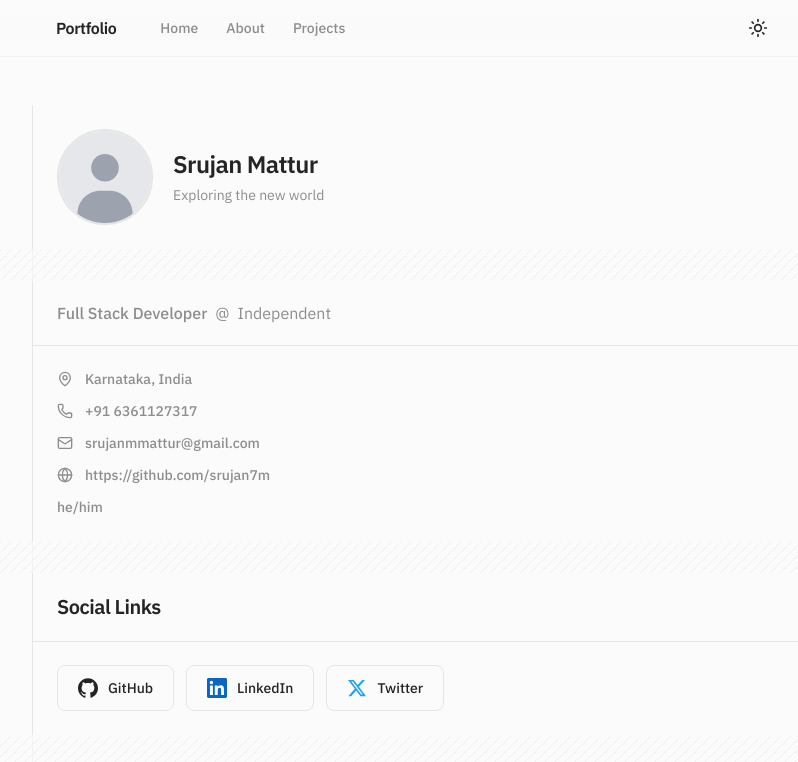
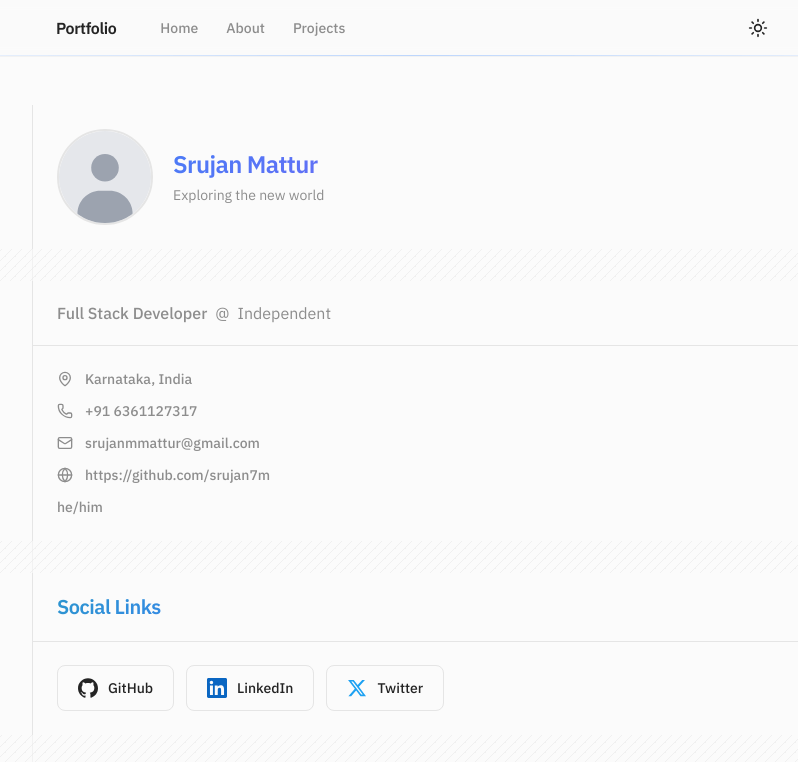
Before and after one commit to srujan7m/portfolio, a Next.js app: page / in a window 1280 px wide. Shown: the top 762 px of the page, without its empty margins (224-1022 px from the left). Built offline with nearby package versions, Linux system fonts and the light colour scheme; no server answers.

Commit message:
feat: add gradient animations and effects

```diff
--- a/app/globals.css
+++ b/app/globals.css
@@ -160,4 +160,87 @@
   .screen-line-before {
     @apply relative before:absolute before:-top-px before:left-0 before:h-px before:w-full before:bg-border;
   }
+
+  @keyframes fade-in-up {
+    from {
+      opacity: 0;
+      transform: translateY(20px);
+    }
+    to {
+      opacity: 1;
+      transform: translateY(0);
+    }
+  }
+
+  @keyframes fade-in {
+    from {
+      opacity: 0;
+    }
+    to {
+      opacity: 1;
+    }
+  }
+
+  @keyframes slide-in-left {
+    from {
+      opacity: 0;
+      transform: translateX(-20px);
+    }
+    to {
+      opacity: 1;
+      transform: translateX(0);
+    }
+  }
+
+  @keyframes gradient-shift {
+    0%, 100% {
+      background-position: 0% 50%;
+    }
+    50% {
+      background-position: 100% 50%;
+    }
+  }
+
+  @keyframes float {
+    0%, 100% {
+      transform: translateY(0px);
+    }
+    50% {
+      transform: translateY(-10px);
+    }
+  }
+
+  .animate-float {
+    animation: float 3s ease-in-out infinite;
+  }
+
+  .animate-fade-in-up {
+    animation: fade-in-up 0.6s ease-out forwards;
+  }
+
+  .animate-fade-in {
+    animation: fade-in 0.5s ease-out forwards;
+  }
+
+  .animate-slide-in-left {
+    animation: slide-in-left 0.5s ease-out forwards;
+  }
+
+  .gradient-text {
+    background: linear-gradient(135deg, #3b82f6 0%, #8b5cf6 50%, #ec4899 100%);
+    background-size: 200% 200%;
+    -webkit-background-clip: text;
+    background-clip: text;
+    -webkit-text-fill-color: transparent;
+    animation: gradient-shift 8s ease infinite;
+  }
+
+  .gradient-text-subtle {
+    background: linear-gradient(135deg, #10b981 0%, #3b82f6 50%, #8b5cf6 100%);
+    background-size: 200% 200%;
+    -webkit-background-clip: text;
+    background-clip: text;
+    -webkit-text-fill-color: transparent;
+    animation: gradient-shift 10s ease infinite;
+  }
 }
--- a/components/site-header.tsx
+++ b/components/site-header.tsx
@@ -5,19 +5,22 @@ import { ThemeToggle } from "./theme-toggle";
 export function SiteHeader() {
   return (
     <header className="sticky top-0 z-50 w-full border-b border-border/40 bg-background/80 backdrop-blur-xl transition-all duration-300">
+      <div className="absolute inset-x-0 bottom-0 h-px bg-gradient-to-r from-transparent via-blue-500/30 to-transparent" />
       <div className="mx-auto flex h-14 max-w-3xl items-center justify-between px-4 md:px-6">
         <div className="flex items-center gap-8">
-          <Link href="/" className="font-semibold text-base tracking-tight hover:text-muted-foreground transition-colors">
-            Portfolio
+          <Link href="/" className="group font-semibold text-base tracking-tight hover:text-blue-500 transition-colors relative">
+            <span>Portfolio</span>
+            <span className="absolute -bottom-1 left-0 w-0 h-0.5 bg-gradient-to-r from-blue-500 to-purple-500 group-hover:w-full transition-all duration-300" />
           </Link>
           <nav className="hidden md:flex items-center gap-1">
             {MAIN_NAV.map((item) => (
               <Link
                 key={item.href}
                 href={item.href}
-                className="px-3 py-2 text-sm font-medium text-muted-foreground rounded-md hover:text-foreground hover:bg-accent transition-all duration-200"
+                className="group relative px-3 py-2 text-sm font-medium text-muted-foreground rounded-md hover:text-foreground hover:bg-gradient-to-r hover:from-blue-500/10 hover:to-purple-500/10 transition-all duration-200"
               >
                 {item.title}
+                <span className="absolute inset-x-3 -bottom-1 h-px bg-gradient-to-r from-blue-500 to-purple-500 scale-x-0 group-hover:scale-x-100 transition-transform duration-300" />
               </Link>
             ))}
           </nav>
--- a/features/profile/components/panel.tsx
+++ b/features/profile/components/panel.tsx
@@ -34,7 +34,7 @@ const PanelTitle = React.forwardRef<
 >(({ className, ...props }, ref) => (
   <h2
     ref={ref}
-    className={cn("text-xl font-semibold tracking-tight", className)}
+    className={cn("text-xl font-semibold tracking-tight gradient-text-subtle", className)}
     {...props}
   />
 ));
--- a/features/profile/components/profile-header.tsx
+++ b/features/profile/components/profile-header.tsx
@@ -3,19 +3,20 @@ import { USER } from "@/features/profile/data/user";
 
 export function ProfileHeader() {
   return (
-    <div className="flex items-center gap-5 border-x border-edge p-6 transition-all duration-300">
-      <div className="group relative h-24 w-24 shrink-0 overflow-hidden rounded-full border-2 border-border transition-all duration-300 hover:border-accent-foreground/50 hover:scale-105 hover:shadow-lg">
+    <div className="flex items-center gap-5 border-x border-edge p-6 transition-all duration-300 animate-fade-in">
+      <div className="group relative h-24 w-24 shrink-0 overflow-hidden rounded-full border-2 border-border transition-all duration-300 hover:border-blue-500/50 hover:scale-105 hover:shadow-xl hover:shadow-blue-500/20">
         <Image
           src={USER.avatar}
           alt={USER.displayName}
           fill
-          className="object-cover transition-transform duration-300 group-hover:scale-110"
+          className="object-cover transition-transform duration-300 group-hover:scale-110 group-hover:rotate-2"
           priority
         />
+        <div className="absolute inset-0 rounded-full bg-gradient-to-br from-blue-500/20 to-purple-500/20 opacity-0 group-hover:opacity-100 transition-opacity duration-300" />
       </div>
 
-      <div className="flex-1 min-w-0">
-        <h1 className="text-2xl font-bold truncate mb-1 tracking-tight">{USER.displayName}</h1>
+      <div className="flex-1 min-w-0 animate-slide-in-left">
+        <h1 className="text-2xl font-bold truncate mb-1 tracking-tight gradient-text">{USER.displayName}</h1>
         <p className="text-muted-foreground text-sm leading-relaxed">{USER.bio}</p>
       </div>
     </div>
```
